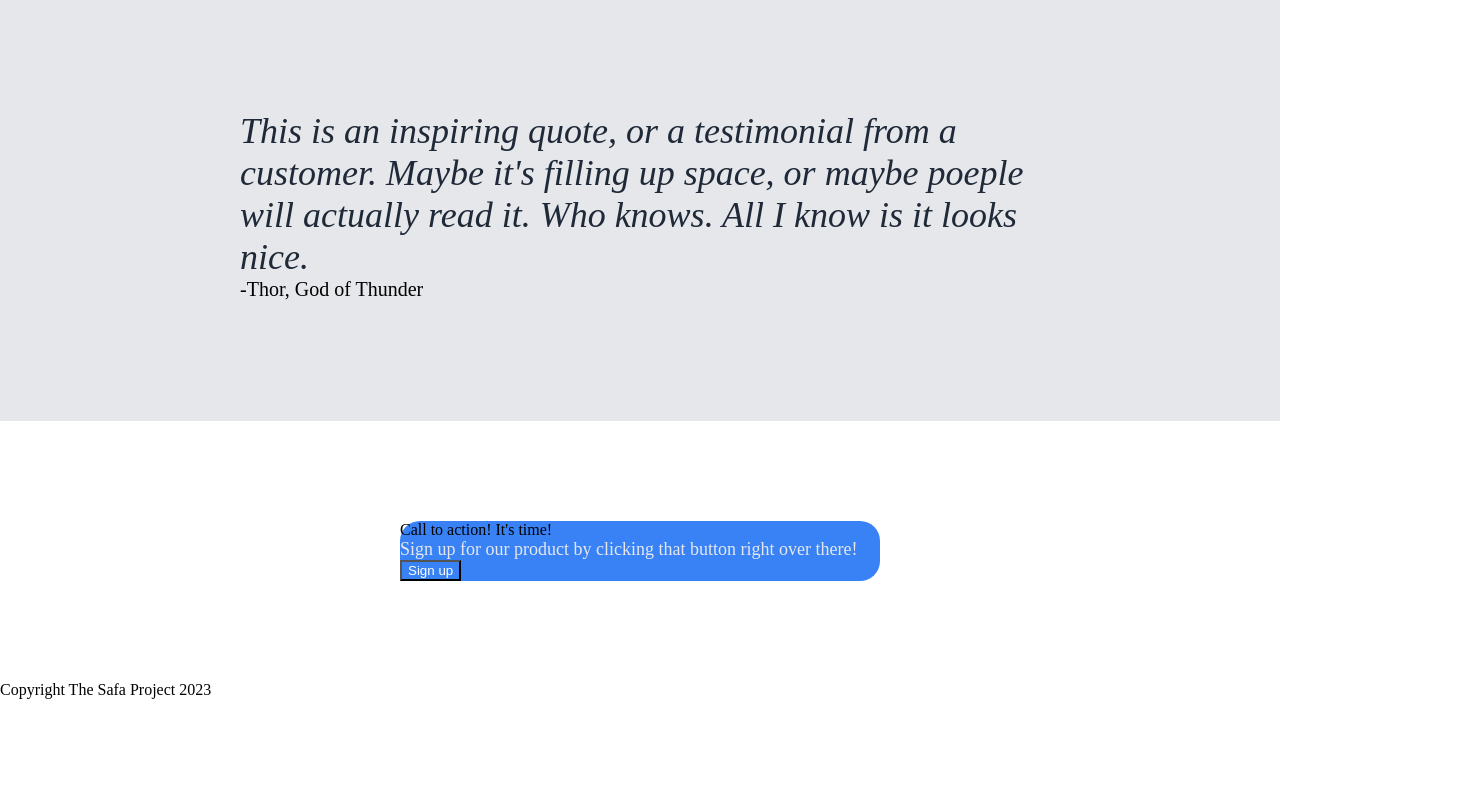
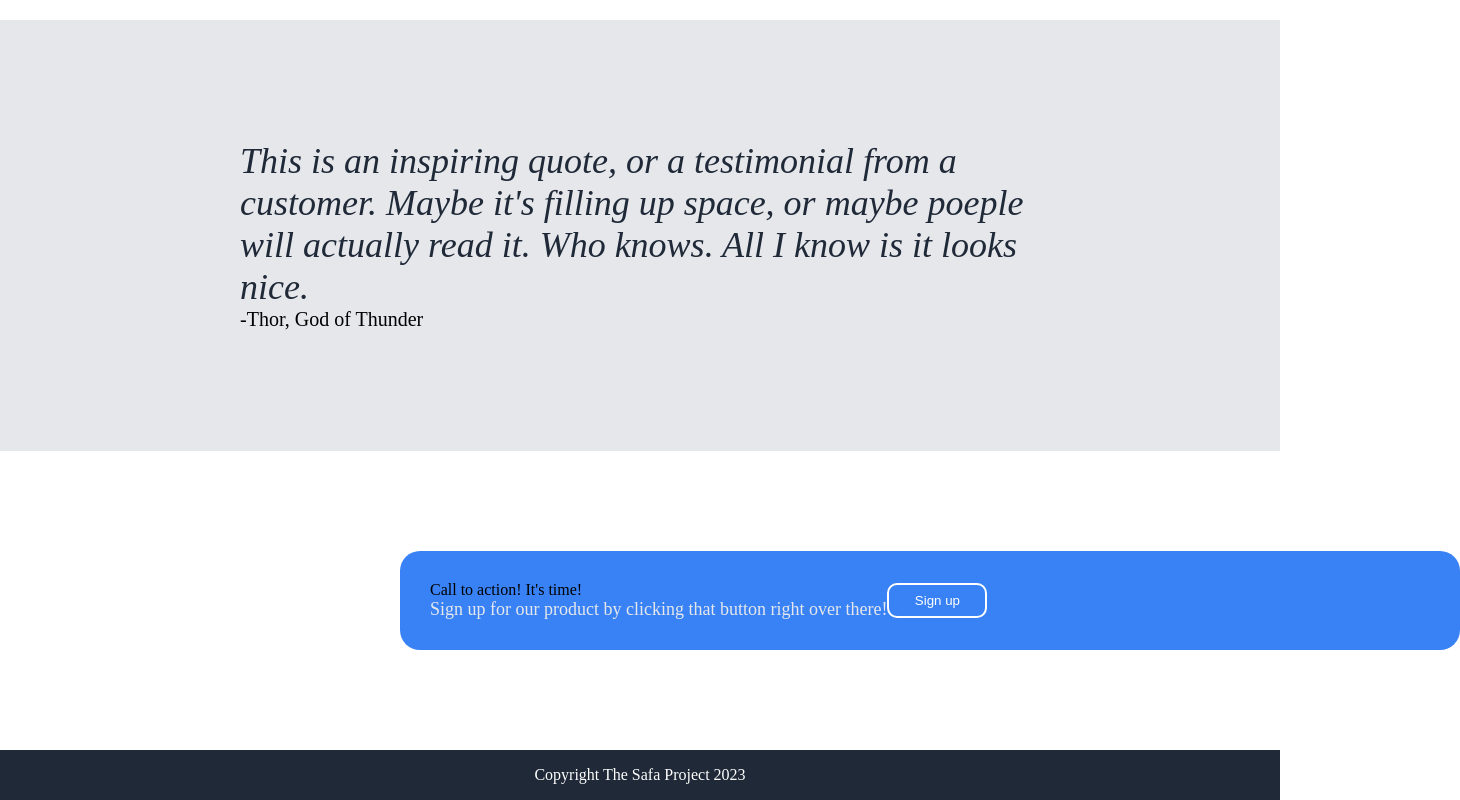
Before and after one commit to imfamois/landing-page, a plain HTML site: page index.html in a window 1280 px wide. Shown: the part 1476-2276 px from the top of the page, 1460 px wide, since content can reach past the window. Before the commit the page ends 2175 px from the top, so only its background shows below. Drawn offline with Linux system fonts and the light colour scheme.

Commit message:
complete footer

```diff
--- a/style.css
+++ b/style.css
@@ -3,10 +3,10 @@ body {
     margin: 0;
 }
 
-.header {
+.header,.footer {
     background: #1f2937;
     display: flex;
-    padding: 8px;
+    padding: 16px;
     align-items: center;
     justify-content: space-around;
 
@@ -70,18 +70,20 @@ button {
     display: flex;
     margin: auto;
     flex-direction: column;
-    align-items: space-around;
-    justify-content: space-evenly;
+    width: 800px;
+    /*align-items: space-around;
+    justify-content: space-evenly;*/
 }
 
 .align {
     display: flex;
+    gap: 45px;
 }
 
 .images {
     width: 20ch;
     display: flex;
-    align-items: space-around;
+    align-items: space-between;
    /* flex-wrap: wrap;*/
     flex-direction: column;
     /*padding: 2%*/
@@ -97,6 +99,8 @@ img {
     font-size: 36px;
     color: #1F2937;
     font-weight: bolder;
+    align-self: center;
+    padding-bottom: 20px;
    /* display: flex;
     /*flex-direction: column;*/
 }
@@ -125,5 +129,33 @@ img {
     background: #3882f6;
     margin: 100px 400px;
     border-radius: 20px;
+    padding: 30px;
+    display: flex;
+    width: 1000px;
+    /*flex-direction: column;*/
+}
 
+.sign-up {
+    display: flex;
+    align-items: center;
 }
+
+.left {
+    display: flex;
+    flex-direction: column;
+}
+
+button {
+    display: flex;
+    width: 100px;
+    height: 35px;
+    justify-content: center;
+    align-items: center;
+    border-radius: 10px;
+    border-style: solid;
+    border-color: #ffffff;
+}
+
+.footer {
+    color: #ffffff;
+}
```
